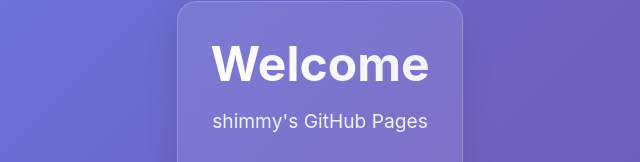
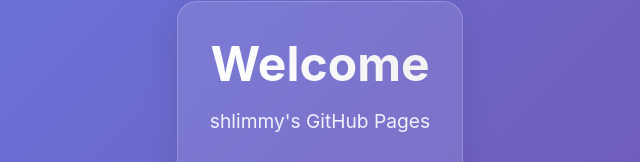
Before and after one commit to timpython2013/timpython2013.github.io, a plain HTML site: page index.html in a window 1280 px wide. Shown: the part 223-385 px from the top of the page, 320-960 px from the left. Drawn offline with Linux system fonts and the light colour scheme.

Commit message:
Update index.html
Fixed shimmy to shlimmy

```diff
--- a/index.html
+++ b/index.html
@@ -99,7 +99,7 @@
 <body>
     <div class="container">
         <h1>Welcome</h1>
-        <p class="subtitle">shimmy's GitHub Pages</p>
+        <p class="subtitle">shlimmy's GitHub Pages</p>
 
         <div class="projects">
             <h3 style="margin-bottom: 1rem;">My Projects</h3>
```
